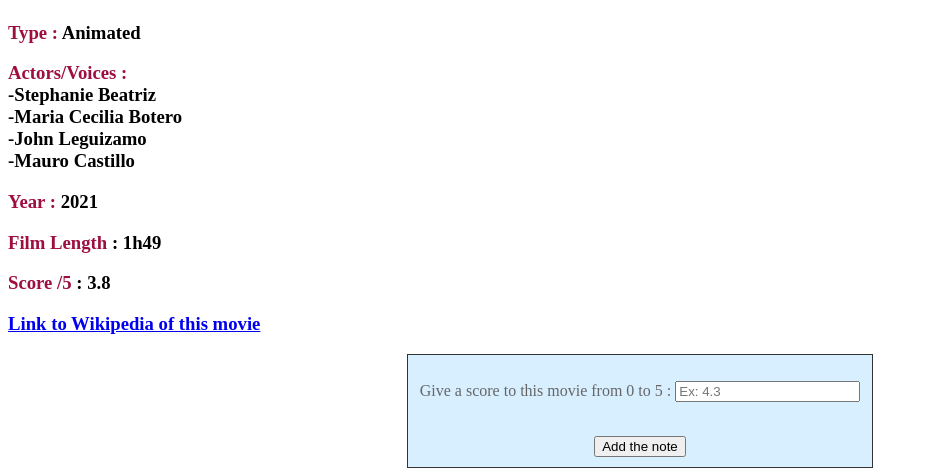
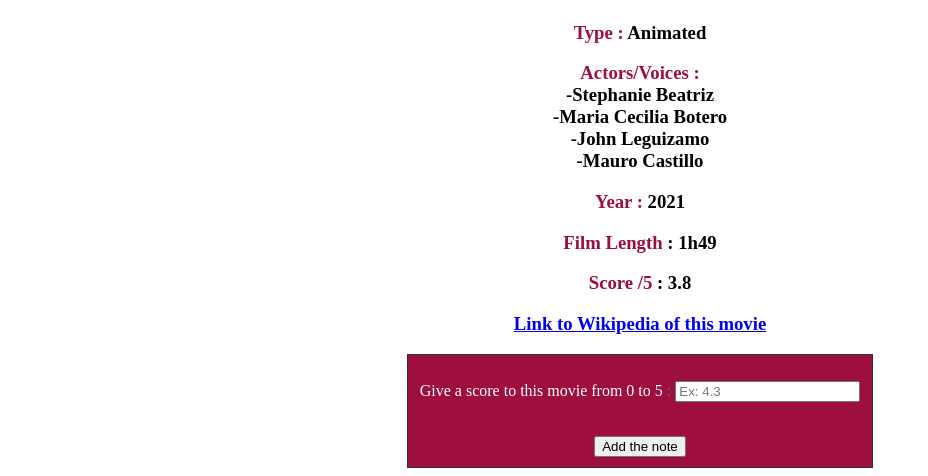
Before and after one commit to tmartial/Film_Web, a Flask app: page /movies/Encanto in a window 1280 px wide. Shown: the part 532-1008 px from the top of the page, without its empty margins (0-928 px from the left). Run offline with Flask 2, Linux system fonts and the light colour scheme.

Commit message:
Put body in the middle

```diff
--- a/templates/movies_profile.html
+++ b/templates/movies_profile.html
@@ -1,6 +1,7 @@
 {% extends 'base.html' %} {% block content %} <style>
       figure {
           display: table;
+
       }
 
       figcaption {
@@ -19,6 +20,7 @@
 
       body {
             color:black;
+            text-align: center;
             background-color: white;
             background-image:url();
             background-repeat:no-repeat;
@@ -31,20 +33,27 @@
     width: fit-content;
     border: 1px solid #333;
     padding: 10px 12px;
-    background-color: #d8efff
+    background-color: #9E0E40
   }
+      .two{
+        text-align:center;
+      }
 
 
     </style>
-    <div><p align="justify">
+
+    <div class= "two">
     <figure>
       <a href="{{url_for('types_page')}}">
         <img src={{cover}} alt="Cover of the film" class="center">
       </a>
+
       <figcaption>
         <h1 class = "color">{{film["name"]}}'s Profile</h1>
       </figcaption>
-    </figure>
+      </figure>
+      </div>
+
     <h3><span style = "color:#9E0E40">Type : </span> {{film["Type"]}}</h3>
     <h3> <span style = "color:#9E0E40">Actors/Voices :</span> <br>
     {% for f in film["starring"] %}
@@ -57,11 +66,11 @@
     <h3>
       <a href={{wiki}}> Link to Wikipedia of this movie </a>
     </h3>
-    </p></div>
+
 
     <form method="post" class="formbox" action="">
       <div><p align="justify">
-      <label> Give a score to this movie from 0 to 5 :</label>
+      <label> <span style ="color:#FFFFFF"> Give a score to this movie from 0 to 5 </span> :</label>
       <input type="text" name="note" id="add_score_to_movie" placeholder="Ex: 4.3" required />
       </p></div>
       <br>
```
